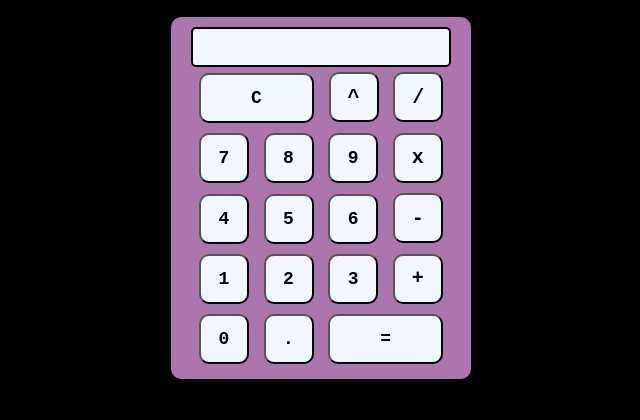
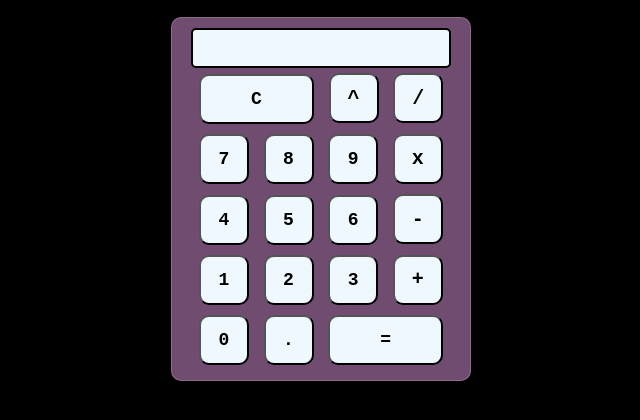
Before and after one commit to isaelbsobral/calculadora-js, a plain HTML site: page index.html in a window 1280 px wide. Shown: the part 72-492 px from the top of the page, without its empty margins (319-959 px from the left). Drawn offline with Linux system fonts and the light colour scheme.

Commit message:
Adicionando glassmorphism

```diff
--- a/estilos.css
+++ b/estilos.css
@@ -25,6 +25,12 @@ body{
     flex-direction: column;
     justify-content: space-between;
     border-radius: 10px;
+    background: rgba( 173, 117, 173, 0.65 );
+    box-shadow: 0 8px 32px 0;
+    backdrop-filter: blur( 4px );
+    -webkit-backdrop-filter: blur( 4px );
+
+    border: 1px solid rgba( 255, 255, 255, 0.18 );
  }
 .botao,.botaoC,.botaoR,.op{
     height: 50px;
```
